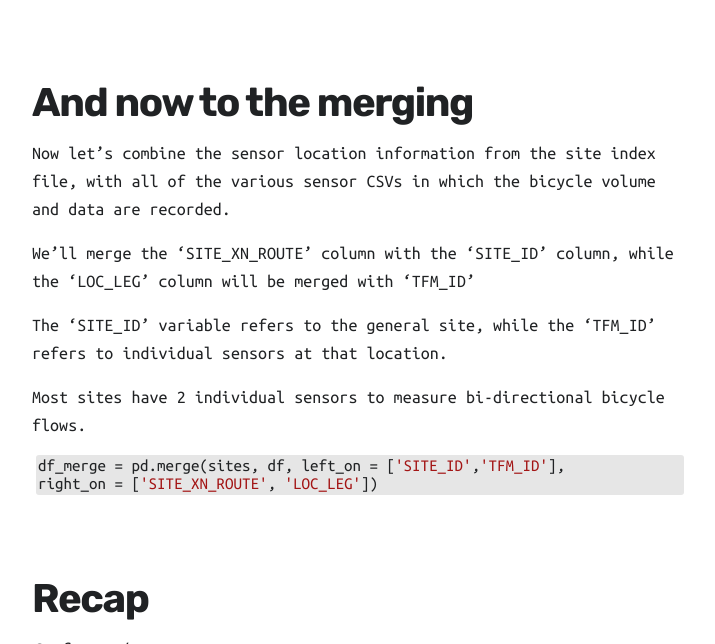
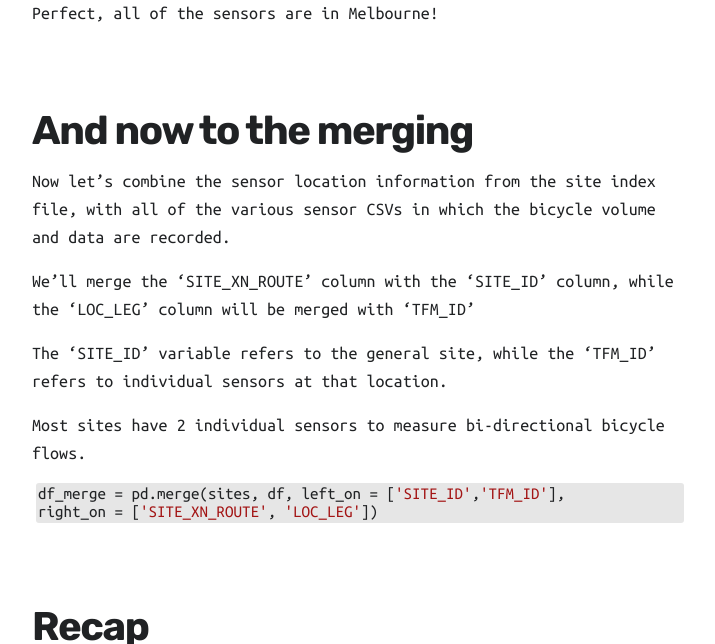
Before and after one commit to CaroPattle/bicycle_data_melbourne, a Jekyll site: the page built from docs/_posts/2021-11-16-blog-1.md, in a window 1280 px wide and 900 px high, scrolled down 9354 px, cut to the strip 256-900 px from the top of the window. Shown: the whole strip, without its empty margins (38-753 px from the left). Built offline with Jekyll 4.4.1, drawn with Linux system fonts in a browser that asks for light colours; nearby versions of some CDN libraries.

Commit message:
sentence inserted in blog 1

```diff
--- a/docs/_posts/2021-11-16-blog-1.md
+++ b/docs/_posts/2021-11-16-blog-1.md
@@ -247,6 +247,7 @@ fig.show()
 
 <iframe src="/data_stories/visuals/bicycle_flows/Site_Map.html" height="300px" width="100%" style="border:none;"></iframe>
 
+Perfect, all of the sensors are in  Melbourne!
 
 ### And now to the merging
 
```
